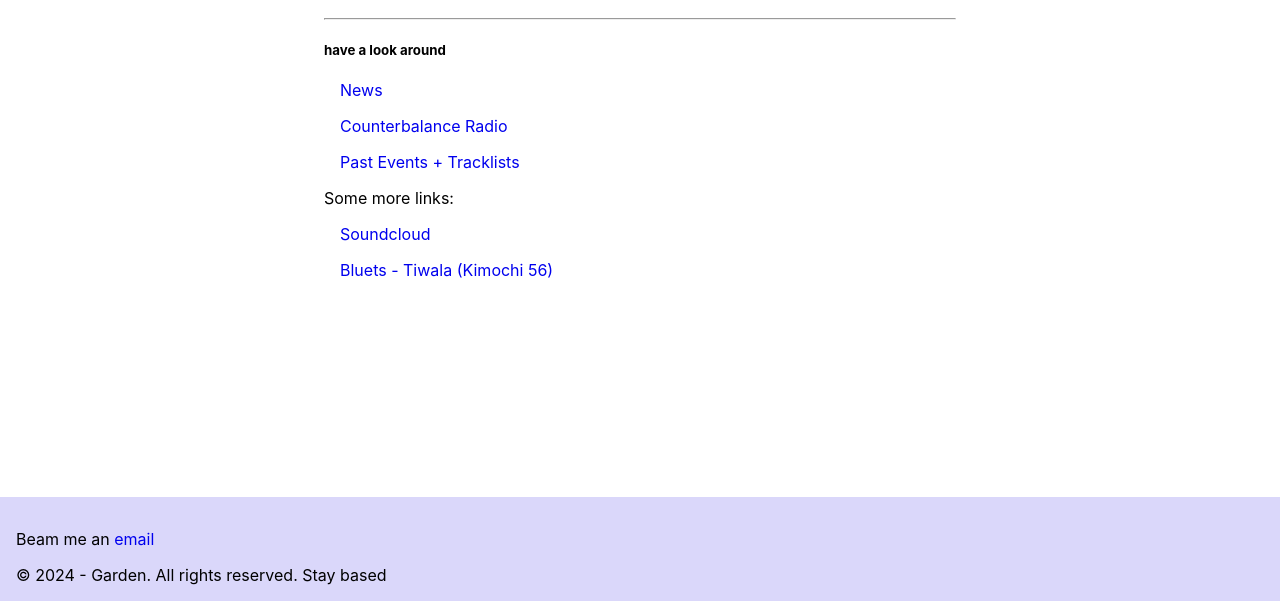
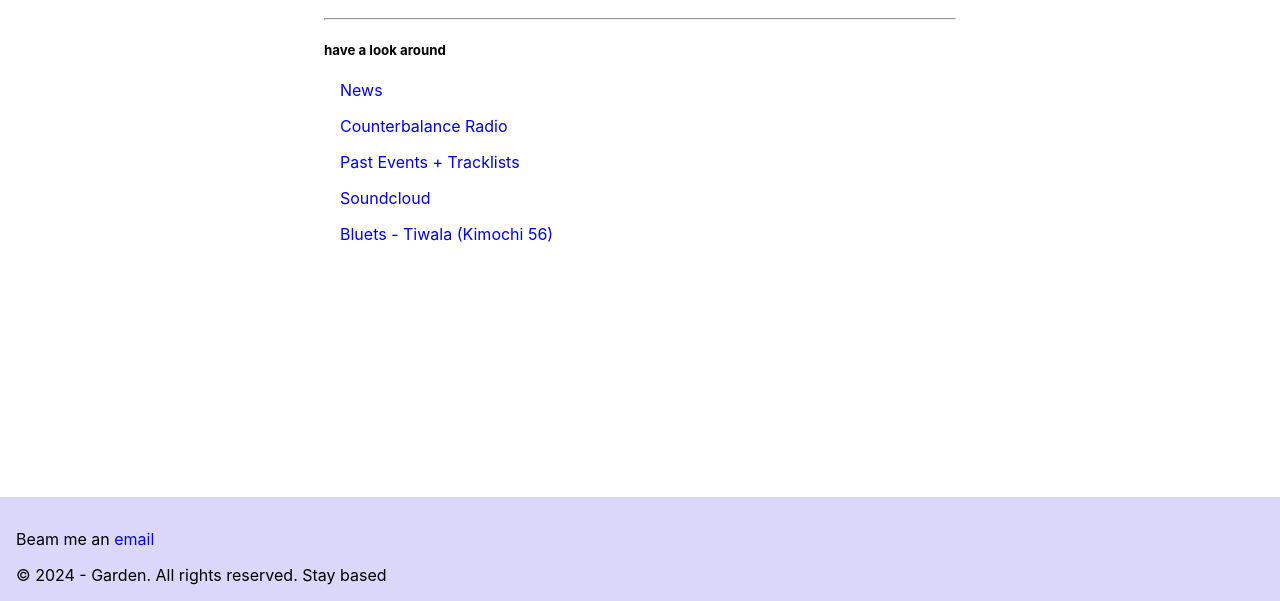
Before and after one commit to o2-os/seedlings, a PHP site: page / in a window 1280 px wide. Shown: the part 199-800 px from the top of the page. Run offline with PHP 8.4, Linux system fonts and the light colour scheme.

Commit message:
back that ass up

```diff
--- a/index.html
+++ b/index.html
@@ -28,10 +28,6 @@
                     </li>
                 </ul>
             </div>
-
-            <p>Some more links:</p>
-
-            <ul>
                 <li class="link-list-item">
                     <a target="_blank" href="https://soundcloud.com/aka_r-ss">Soundcloud</a>
                 </li>
@@ -43,8 +39,6 @@
                 <li class="link-list-item">
                     <a class="hiding" target="_blank" href="https://soundcloud.com/beginners_mind">More Clouds</a>
                 </li>
-            </ul>
-
         </div>
 
         <div class="link-container">
--- a/style.css
+++ b/style.css
@@ -33,7 +33,7 @@ ul{
 }
 
 .link-list-item a:visited {
-    color: indianred;
+    color: #00aaff;
 
     text-decoration: none;
 }
```
